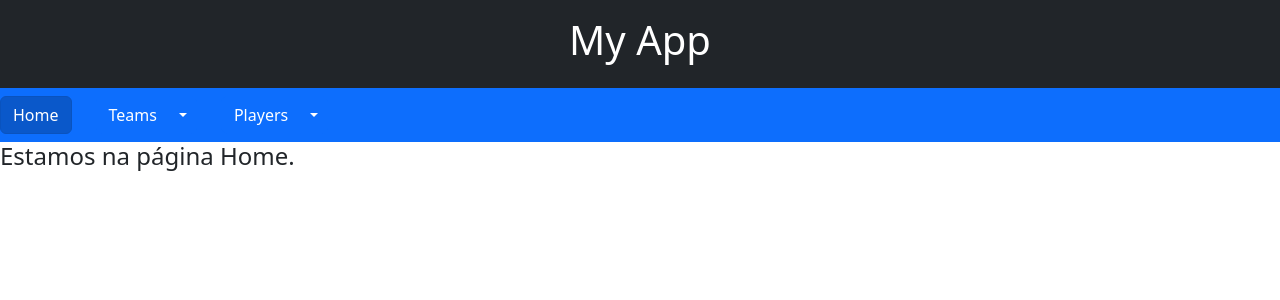
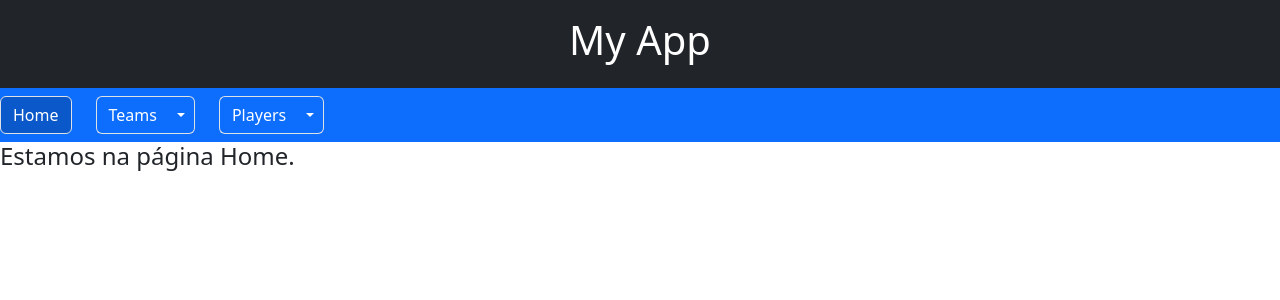
Before and after one commit to victorgonzalezz/bridge-in, a React (Vite) app: page / in a window 1280 px wide. Shown: the top 300 px of the page. Built offline with nearby package versions, Linux system fonts and the light colour scheme; the HTML template or start-up script is replaced by a standard one.

Commit message:
styling buttons
styling buttons

```diff
--- a/src/components/Navbar.tsx
+++ b/src/components/Navbar.tsx
@@ -6,18 +6,18 @@ const Navbar: React.FC = () => {
   return (
     <nav className='navbar navbar-expand-md navbar bg-primary'>
       <div className='navbar-nav mr-auto d-flex gap-4'>
-        <NavLink className='btn btn-primary' to='/'>Home</NavLink>
+        <NavLink className='btn btn-primary border' to='/'>Home</NavLink>
         <div className="btn-group">
-          <button type="button" className="btn btn-primary">Teams</button>
-          <button type="button" className="btn btn-primary dropdown-toggle dropdown-toggle-split" data-bs-toggle="dropdown" aria-expanded="false">
+          <button type="button" className="btn btn-primary border border-end-0">Teams</button>
+          <button type="button" className="btn btn-primary border border-start-0 dropdown-toggle dropdown-toggle-split" data-bs-toggle="dropdown" aria-expanded="false">
           </button>
           <ul className="dropdown-menu">
             <li><a className="dropdown-item" href="/teams">All Teams</a></li>
           </ul>
         </div>
         <div className="btn-group">
-          <button type="button" className="btn btn-primary">Players</button>
-          <button type="button" className="btn btn-primary dropdown-toggle dropdown-toggle-split" data-bs-toggle="dropdown" aria-expanded="false">
+          <button type="button" className="btn btn-primary border border-end-0">Players</button>
+          <button type="button" className="btn btn-primary border border-start-0 dropdown-toggle dropdown-toggle-split" data-bs-toggle="dropdown" aria-expanded="false">
           </button>
           <ul className="dropdown-menu">
             <li><a className="dropdown-item" href="/players">All Players</a></li>
```
